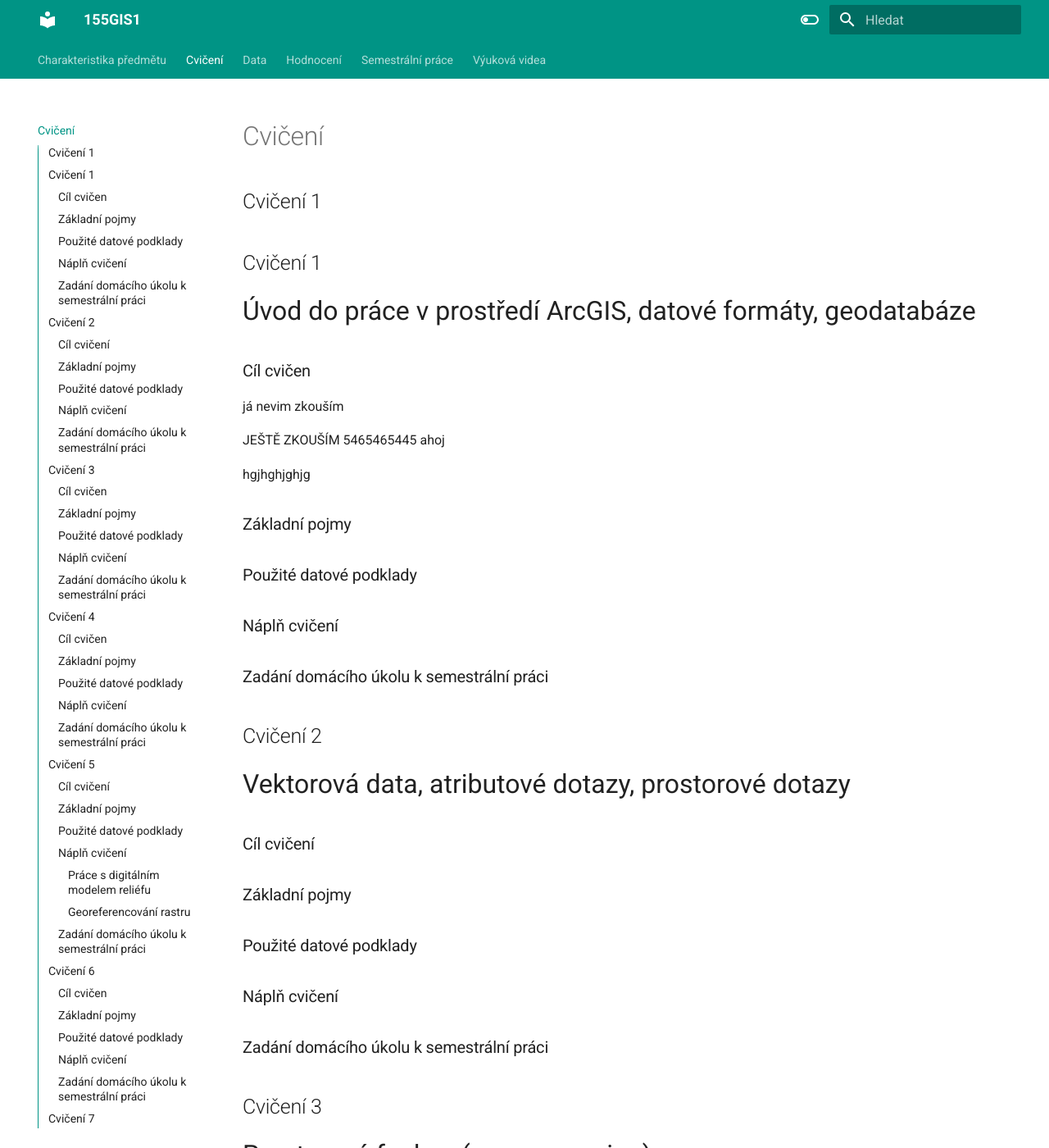
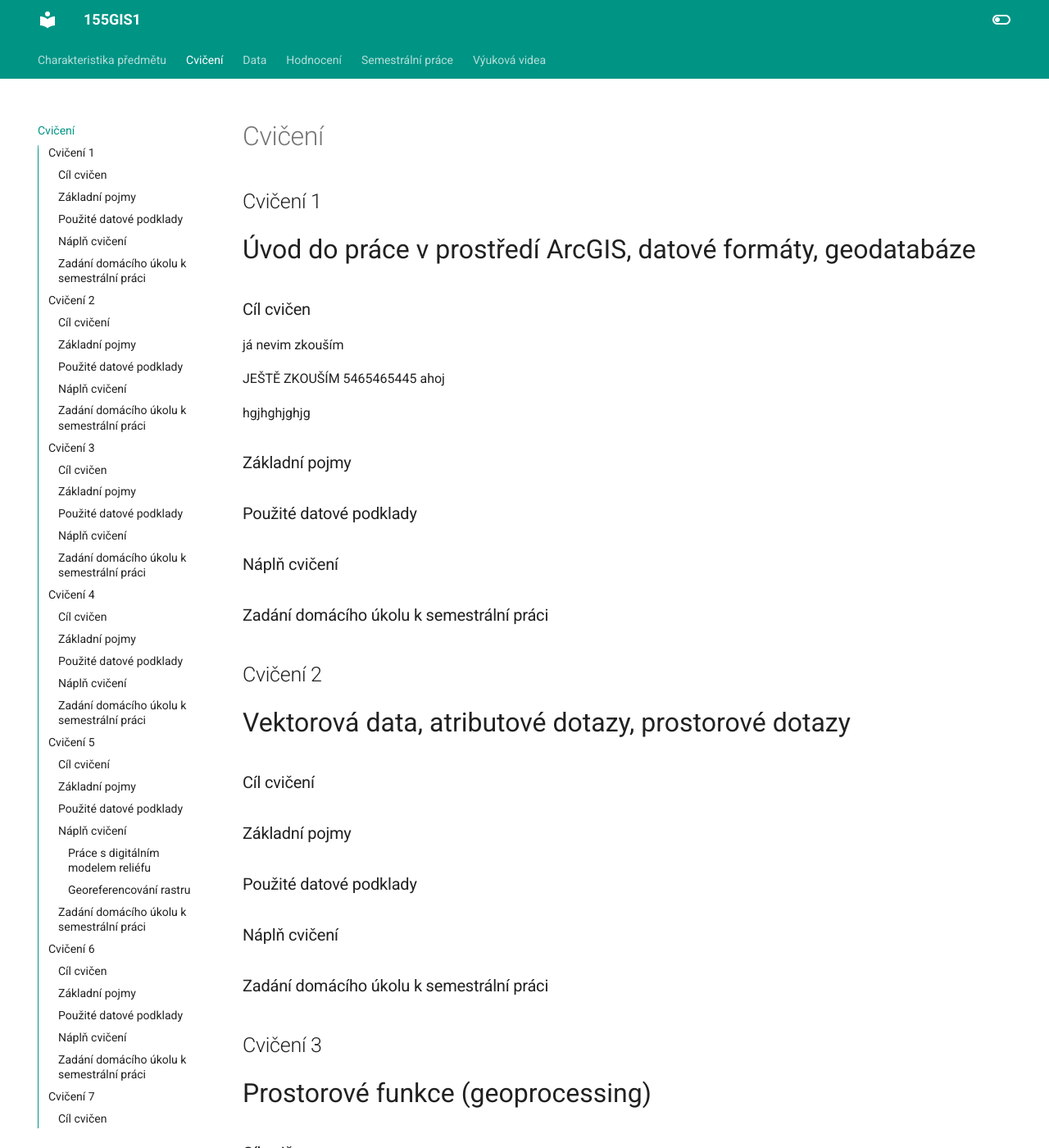
Before and after one commit to k155gis0/gis1, an MkDocs documentation site: the page built from docs/cviceni.md, in a window 1280 px wide and 1400 px high. Shown: the whole window at 82% size. Built offline with MkDocs 1.6.1 and Material for MkDocs 9.7.7, drawn with Linux system fonts in a browser that asks for light colours; part of the change alters nothing that is shown.

```diff
--- a/docs/cviceni.md
+++ b/docs/cviceni.md
@@ -1,6 +1,4 @@
 # Cvičení
-
-## Cvičení 1
 
 ## Cvičení 1
 
--- a/mkdocs.yml
+++ b/mkdocs.yml
@@ -1,4 +1,18 @@
 site_name: 155GIS1
+plugins:
+  - glightbox:
+      touchNavigation: true
+      loop: false
+      effect: zoom
+      slide_effect: slide
+      width: 100%
+      height: auto
+      zoomable: true
+      draggable: true
+      skip_classes:
+        - custom-skip-class-name
+      auto_caption: false
+      caption_position: bottom
 theme:
   name: material
   features:
```
